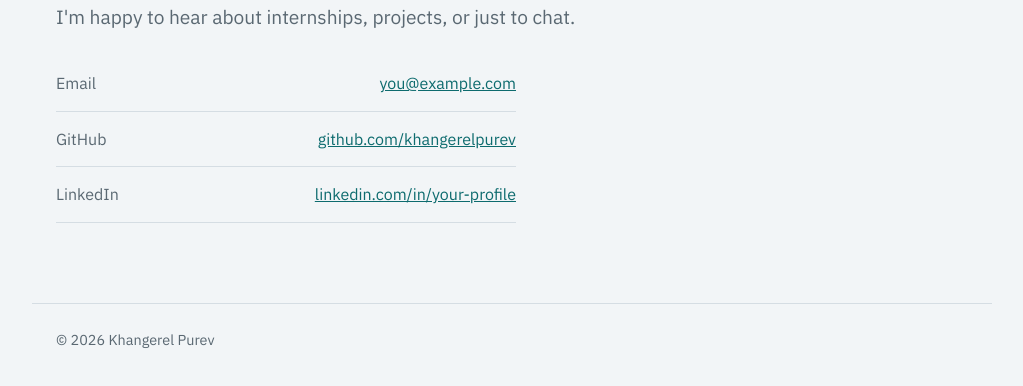
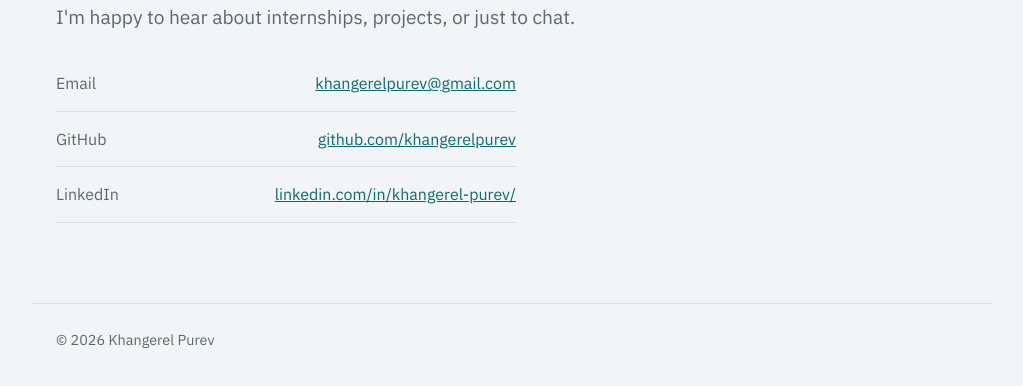
Before and after one commit to khangerelpurev/khangerelpurev.github.io, a plain HTML site: page contact.html in a window 1280 px wide. Shown: the part 218-604 px from the top of the page, without its empty margins (128-1151 px from the left). Drawn offline with Linux system fonts and the light colour scheme.

Commit message:
Update contact.html

```diff
--- a/contact.html
+++ b/contact.html
@@ -24,9 +24,9 @@
     <p class="lead">I'm happy to hear about internships, projects, or just to chat.</p>
 
     <ul class="contact-list">
-      <li><span>Email</span> <a href="mailto:you@example.com">you@example.com</a></li>
+      <li><span>Email</span> <a href="khangerelpurev@gmail.com">khangerelpurev@gmail.com</a></li>
       <li><span>GitHub</span> <a href="https://github.com/khangerelpurev">github.com/khangerelpurev</a></li>
-      <li><span>LinkedIn</span> <a href="https://www.linkedin.com/in/your-profile">linkedin.com/in/your-profile</a></li>
+      <li><span>LinkedIn</span> <a href="https://www.linkedin.com/in/khangerel-purev/">linkedin.com/in/khangerel-purev/</a></li>
     </ul>
   </main>
   <footer>&copy; 2026 Khangerel Purev</footer>
```
